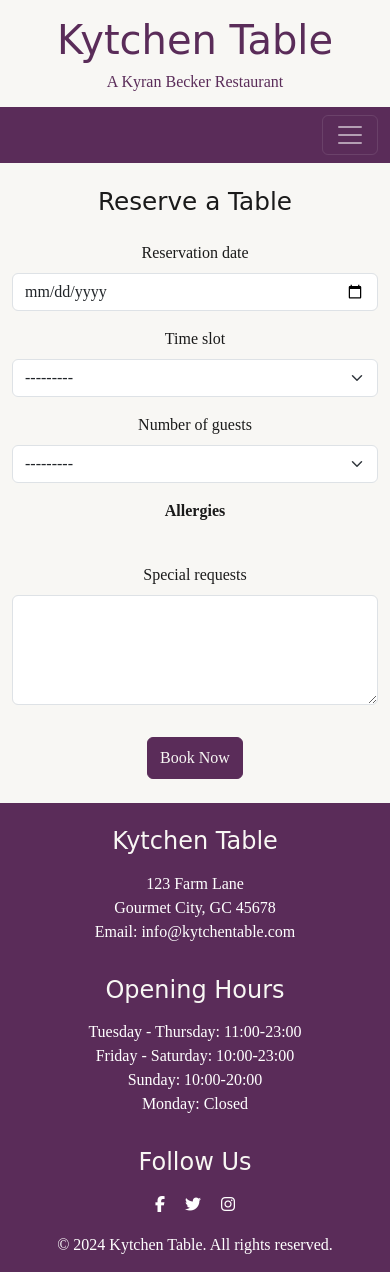
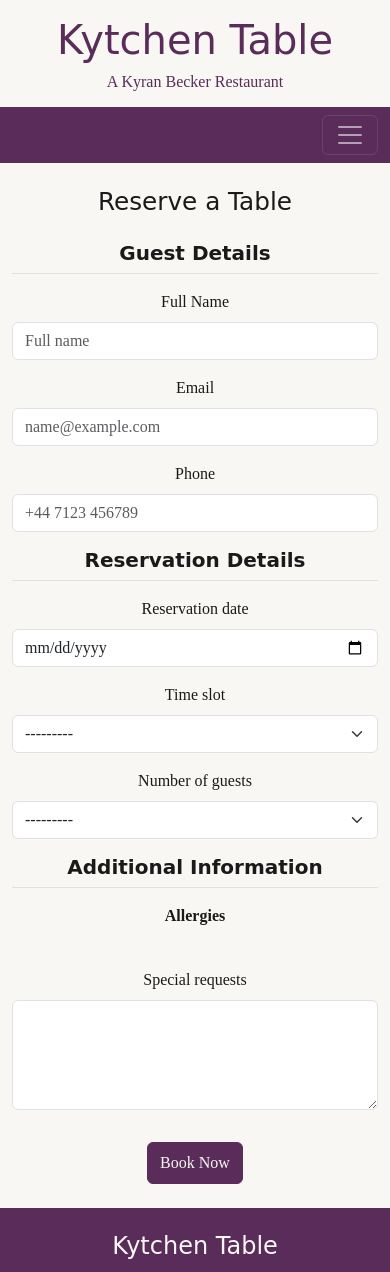
Before and after one commit to foster95/kytchentable, a Django app: page /reserve/ in a window 390 px wide. Shown: the top 1272 px of the page. Run offline with Django 4.2, Linux system fonts and the light colour scheme; the visitor is signed in with stand-in values (Sample User, id 1); data that the repository does not hold is empty; some libraries are stand-ins or nearby versions; some web fonts are replaced.

Commit message:
change reservation form to require guest name, email and phone number plus validation

```diff
--- a/kytchen_table/settings.py
+++ b/kytchen_table/settings.py
@@ -28,7 +28,7 @@ TEMPLATES_DIR = os.path.join(BASE_DIR, 'templates')
 SECRET_KEY = os.environ.get('SECRET_KEY')
 
 # SECURITY WARNING: don't run with debug turned on in production!
-DEBUG = True
+DEBUG = False
 
 ALLOWED_HOSTS = [
     '.herokuapp.com',
@@ -48,10 +48,10 @@ INSTALLED_APPS = [
     'django.contrib.staticfiles',
     'cloudinary_storage',
     'django.contrib.sites',
-    'cloudinary',
     'allauth',
     'allauth.account',
     'allauth.socialaccount',
+    'cloudinary',
     'home',
     'philosophy',
     'menu',
@@ -149,7 +149,7 @@ USE_TZ = True
 # https://docs.djangoproject.com/en/4.2/howto/static-files/
 
 # Static files (CSS, JavaScript, Images)
-STATIC_URL = 'static/'
+STATIC_URL = '/static/'
 STATICFILES_DIRS = [os.path.join(BASE_DIR, 'static'), ]
 STATIC_ROOT = os.path.join(BASE_DIR, 'staticfiles')
 
--- a/requirements.txt
+++ b/requirements.txt
@@ -12,20 +12,23 @@ dj3-cloudinary-storage==0.0.6
 Django==4.2.25
 django-allauth==0.57.2
 django-crispy-forms==2.4
+django-phonenumber-field==8.3.0
 django-summernote==0.8.20.0
 django-widget-tweaks==1.5.0
 gunicorn==20.1.0
 idna==3.11
 oauthlib==3.3.1
+phonenumbers==9.0.17
 psycopg2-binary==2.9.11
 pycparser==2.23
 PyJWT==2.10.1
 python3-openid==3.2.0
 requests==2.32.5
 requests-oauthlib==2.0.0
+setuptools==80.9.0
 six==1.17.0
 sqlparse==0.5.3
 typing_extensions==4.15.0
 urllib3==1.26.20
 webencodings==0.5.1
-whitenoise==5.3.0
+whitenoise==6.11.0
--- a/reserve/admin.py
+++ b/reserve/admin.py
@@ -5,7 +5,7 @@ from .models import Reservation
 
 @admin.register(Reservation)
 class ReservationAdmin(admin.ModelAdmin):
-    list_display = ('user', 'reservation_date', 'time_slot', 'guestNo', 'special_requests', 'seeAllergies')
+    list_display = ('user', 'guest_name', 'guest_email', 'guest_phone', 'reservation_date', 'time_slot', 'guestNo', 'special_requests', 'seeAllergies')
     list_filter = ('reservation_date',)
     search_fields = ('user__username',)
 
--- a/reserve/forms.py
+++ b/reserve/forms.py
@@ -13,8 +13,27 @@ class ReservationForm(forms.ModelForm):
 
     class Meta:
         model = Reservation
-        fields = ['reservation_date', 'time_slot', 'number_of_guests', 'allergies', 'special_requests']
+        fields = ['guest_name', 'guest_phone', 'guest_email', 'reservation_date', 'time_slot', 'number_of_guests', 'allergies', 'special_requests']
         widgets = {
+            'guest_name': forms.TextInput(
+                attrs={
+                    'class': 'form-control',
+                    'placeholder': 'Full name',
+                    'required': True,
+            }),
+            'guest_email': forms.EmailInput(attrs={
+                'class': 'form-control',
+                'placeholder': 'name@example.com',
+                'required': True,
+            }),
+            'guest_phone': forms.TextInput(attrs={
+                'type': 'tel',
+                'class': 'form-control',
+                'placeholder': '+44 7123 456789',
+                'required': True,
+                'pattern': r'^\+?\d{7,15}$',
+                'title': 'Enter a valid phone number (e.g. +447911123456)',
+            }),
             'reservation_date': forms.DateInput(
                 attrs={
                     'type': 'date',
--- a/reserve/models.py
+++ b/reserve/models.py
@@ -2,6 +2,7 @@ from django.db import models
 from django.contrib.auth.models import User
 from django.utils import timezone
 from menu.models import Allergen
+
 
 # Create your models here.
 
@@ -67,6 +68,9 @@ class Reservation(models.Model):
     ]
 
     user = models.ForeignKey(User, on_delete=models.CASCADE)
+    guest_name = models.CharField(max_length=100, blank=True, null=True)
+    guest_phone = models.CharField(max_length=20, blank=True, null=True)
+    guest_email = models.EmailField(max_length=254, blank=True, null=True)
     reservation_date = models.DateField()
     time_slot = models.CharField(max_length=10, choices=TIME_SLOTS)
     number_of_guests = models.PositiveIntegerField(choices=NO_GUESTS)
--- a/reserve/templates/reserve/reserve.html
+++ b/reserve/templates/reserve/reserve.html
@@ -18,10 +18,49 @@
       </div>
     {% endif %}
 
-    <form method="post" class="mx-auto" style="max-width: 500px;">
+    <form method="post" action="{% url 'reserve' %}" class="mx-auto" style="max-width: 500px;">
       {% csrf_token %}
 
+      <!-- Guest Details -->
+       <h5 class="mb-3 fw-semibold border-bottom pb-2">Guest Details</h5>
+       <div class="mb-3">
+        <label for="id_guest_name" class="form-label">Full Name</label>
+        {% if form.guest_name.errors %}
+        {{ form.guest_name|add_class:"form-control is-invalid" }}
+        <div class="invalid-feedback">{{ form.guest_name.errors.0 }}</div>
+        {% else %}
+        {{ form.guest_name|add_class:"form-control" }}
+        {% endif %}
+    </div>
+
+    <div class="row">
+        <div class="col-md-6 mb-3">
+            <label for="id_guest_email" class="form-label">Email</label>
+            {% if form.guest_email.errors %}
+            {{ form.guest_email|add_class:"form-control is-invalid" }}
+            <div class="invalid-feedback">{{ form.guest_email.errors.0 }}</div>
+            {% else %}
+            {{ form.guest_email|add_class:"form-control" }}
+            {% endif %}
+        </div>
+
+        <div class="col-md-6 mb-3">
+            <label for="id_guest_phone" class="form-label">Phone</label>
+            {% if form.guest_phone.errors %}
+            {{ form.guest_phone|add_class:"form-control is-invalid" }}
+            <div class="invalid-feedback">{{ form.guest_phone.errors.0 }}</div>
+            {% else %}
+            {{ form.guest_phone|add_class:"form-control" }}
+            {% endif %}
+        </div>
+    </div>
+
+
+
+
       <!-- Reservation Date -->
+       <h5 class="mb-3 fw-semibold border-bottom pb-2">Reservation Details</h5>
+
       <div class="mb-3">
         <label for="id_reservation_date" class="form-label">Reservation date</label>
         {% if form.reservation_date.errors %}
@@ -62,6 +101,8 @@
       </div>
 
       <!-- Allergies -->
+       <h5 class="mb-3 fw-semibold border-bottom pb-2">Additional Information</h5>
+
       <div class="mb-4 text-center">
         <label class="form-label fw-bold mb-3 d-block">Allergies</label>
         <div class="container" style="max-width: 500px;">
--- a/reserve/views.py
+++ b/reserve/views.py
@@ -15,9 +15,11 @@ def reservation(request):
             reservation = form.save(commit=False)
             reservation.user = request.user
             reservation.save()
+            form.save_m2m()
             messages.success(request, 'Your reservation has been submitted successfully!')
             return redirect('reserve')
         else:
+            print("❌ Form errors:", form.errors)
 
             return render(request, 'reserve/reserve.html', {
                 'form': form,
```
Also changed, not shown: reserve/migrations/0006_reservation_guest_email_reservation_guest_name_and_more.py (added).
